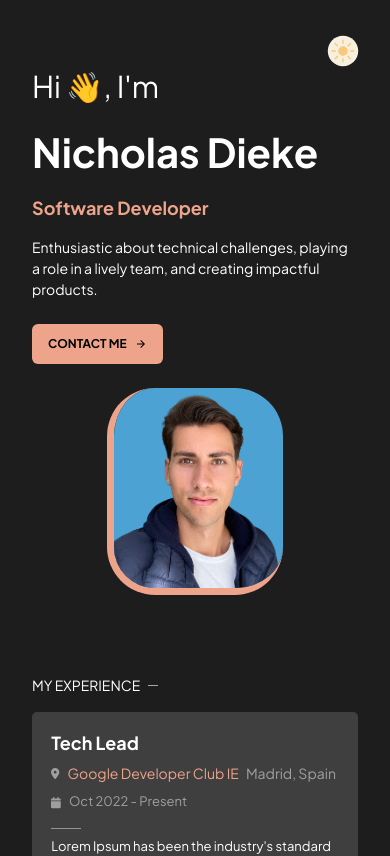
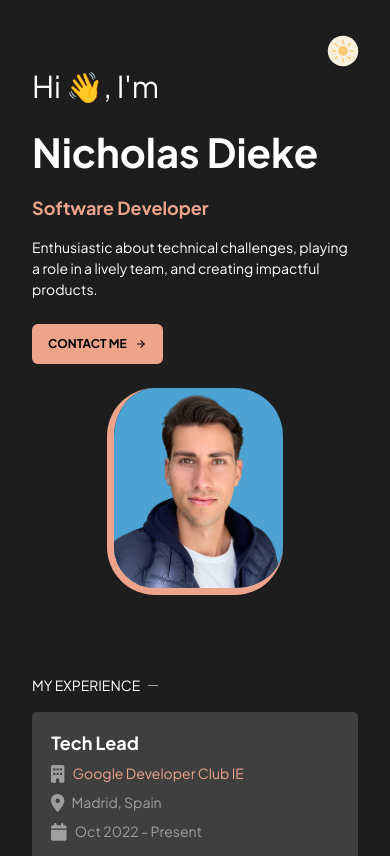
Before and after one commit to nicholasdieke/personal-site, a React (Create React App) app: page / in a window 390 px wide. Shown: the top 856 px of the page. Built offline with nearby package versions, Linux system fonts and the light colour scheme.

Commit message:
more optimisaiton for mobile, changed favicon and title,  and new readme

```diff
--- a/src/App.js
+++ b/src/App.js
@@ -20,6 +20,7 @@ import Footer from "./Footer";
 function App() {
   useEffect(() => {
     // Add an event listener to listen to scroll events
+    document.title = "Nicholas Dieke";
     window.addEventListener("scroll", reveal);
 
     // Clean up the event listener when the component unmounts
@@ -28,7 +29,7 @@ function App() {
     };
   }, []);
 
-  let mobile = window.innerWidth <= 425;
+  let mobile = window.innerWidth <= 420;
   const lottieRef = useRef();
   const theme = useSelector((state) => state.theme);
   const dispatch = useDispatch();
@@ -50,15 +51,17 @@ function App() {
         px={{ base: "2rem", lg: "7.5rem" }}
         py={{ base: "1rem", lg: "2rem" }}
       >
-        {/* <img src={logo} className="App-logo" alt="logo" /> */}
         <Flex flexDir="column" w="100%">
-          <Flex justifyContent="flex-end" w="100%" alignItems="center">
+          <Flex w="100%" justifyContent="flex-end">
             <Lottie
               animationData={theme_animation}
               style={{
                 height: mobile ? "70px" : "90px",
+                width: mobile ? "70px" : "90px",
                 cursor: "pointer",
                 marginBottom: mobile ? "-70px" : "-90px",
+                position: "relative",
+                right: "0px",
                 marginRight: "-20px",
               }}
               onClick={toggleTheme}
--- a/src/Footer.js
+++ b/src/Footer.js
@@ -5,7 +5,7 @@ import { FontAwesomeIcon } from "@fortawesome/react-fontawesome";
 import "./App.css";
 
 function Footer() {
-  let mobile = window.innerWidth <= 425;
+  let mobile = window.innerWidth <= 420;
   return (
     <Flex mt="1rem" alignItems="flex-start">
       <a
--- a/src/InfoBox.js
+++ b/src/InfoBox.js
@@ -9,13 +9,30 @@ import {
   Text,
   VStack,
 } from "@chakra-ui/react";
-import { faCalendar, faLocationDot } from "@fortawesome/free-solid-svg-icons";
+import {
+  faBuilding,
+  faCalendar,
+  faLocationDot,
+} from "@fortawesome/free-solid-svg-icons";
 import { FontAwesomeIcon } from "@fortawesome/react-fontawesome";
+import { useEffect, useState } from "react";
 import { useSelector } from "react-redux";
 import "./App.css";
 
 function InfoBox({ title, insitution, address, body, skills, imgSrc, dates }) {
   const theme = useSelector((state) => state.theme);
+  // let mobile = window.innerWidth <= 400;
+
+  const [mobile, setMobile] = useState(window.innerWidth <= 420);
+
+  useEffect(() => {
+    const updateWidth = () => {
+      setMobile(window.innerWidth <= 420);
+      console.log("UPDATED MOBILE");
+    };
+    window.addEventListener("resize", updateWidth);
+    return () => window.removeEventListener("resize", updateWidth);
+  }, []);
 
   return (
     <Box
@@ -37,45 +54,59 @@ function InfoBox({ title, insitution, address, body, skills, imgSrc, dates }) {
       overflow="hidden"
     >
       <VStack alignItems={"start"}>
-        <Heading fontSize={{ base: "18px", lg: "20px" }} fontWeight="700">
+        <Heading fontSize={{ base: "18px", md: "20px" }} fontWeight="700">
           {title}
         </Heading>
-        <Flex w="100%" alignItems="center">
+        <VStack alignItems="start" w="100%">
+          <Flex w="100%" flexDir={{ base: "column", sm: "row" }}>
+            <Flex alignItems="center">
               <FontAwesomeIcon
-            icon={faLocationDot}
+                icon={faBuilding}
                 style={{ opacity: 0.5, borderColor: "#4ba2d3" }}
-            size="2xs"
+                size={mobile ? "1xs" : "2xs"}
               />
               <Text
                 color={theme === "dark" ? "primary" : "secondary"}
                 ml="0.5rem"
-            fontSize={{ base: "14px", lg: "16px" }}
+                fontSize={{ base: "14px", sm: "16px" }}
+                whiteSpace="nowrap"
               >
                 {insitution}
               </Text>
+            </Flex>
+            <Flex alignItems="center" mt={mobile ? "0.5rem" : "0px"}>
+              {mobile && (
+                <FontAwesomeIcon
+                  icon={faLocationDot}
+                  style={{ opacity: 0.5, borderColor: "#4ba2d3" }}
+                  size={mobile ? "1xs" : "2xs"}
+                />
+              )}
               <Text
                 sx={{ opacity: 0.5 }}
-            fontSize={{ base: "14px", lg: "16px" }}
+                fontSize={{ base: "14px", sm: "16px" }}
                 ml="7px"
                 whiteSpace="nowrap"
               >
                 {address}
               </Text>
             </Flex>
-        <Flex alignItems="center">
+          </Flex>
+          <Flex alignItems="center" w="100%">
             <FontAwesomeIcon
               style={{ opacity: 0.5 }}
               icon={faCalendar}
-            size="2xs"
+              size={mobile ? "1xs" : "2xs"}
             />
             <Text
-            fontSize={{ base: "13px", lg: "14px" }}
+              fontSize={{ base: "14px", sm: "15px" }}
               ml="0.5rem"
               sx={{ opacity: 0.5 }}
             >
               {dates}
             </Text>
           </Flex>
+        </VStack>
         <Divider w="30px" style={{ opacity: "0.5" }} mt="0.5rem" />
         <Text fontSize={{ base: "13px", lg: "14px" }}>{body}</Text>
       </VStack>
```
Also changed, not shown: 2 other files (tests, documents, lock files or other folders). Lines whose indentation alone changed are shown as unchanged.
